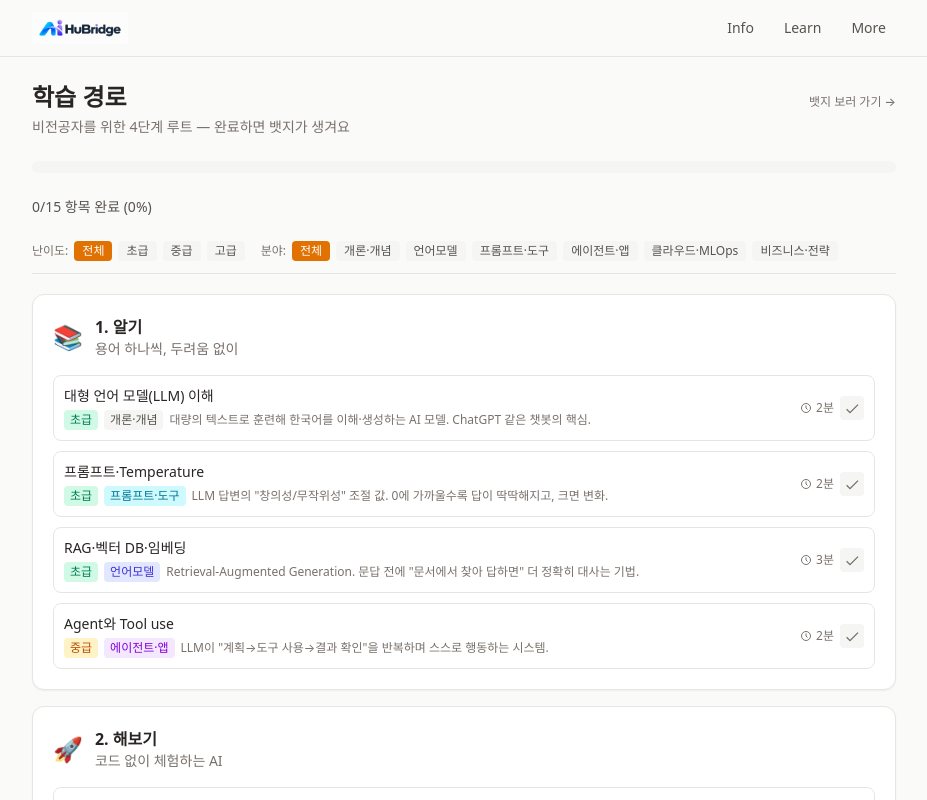
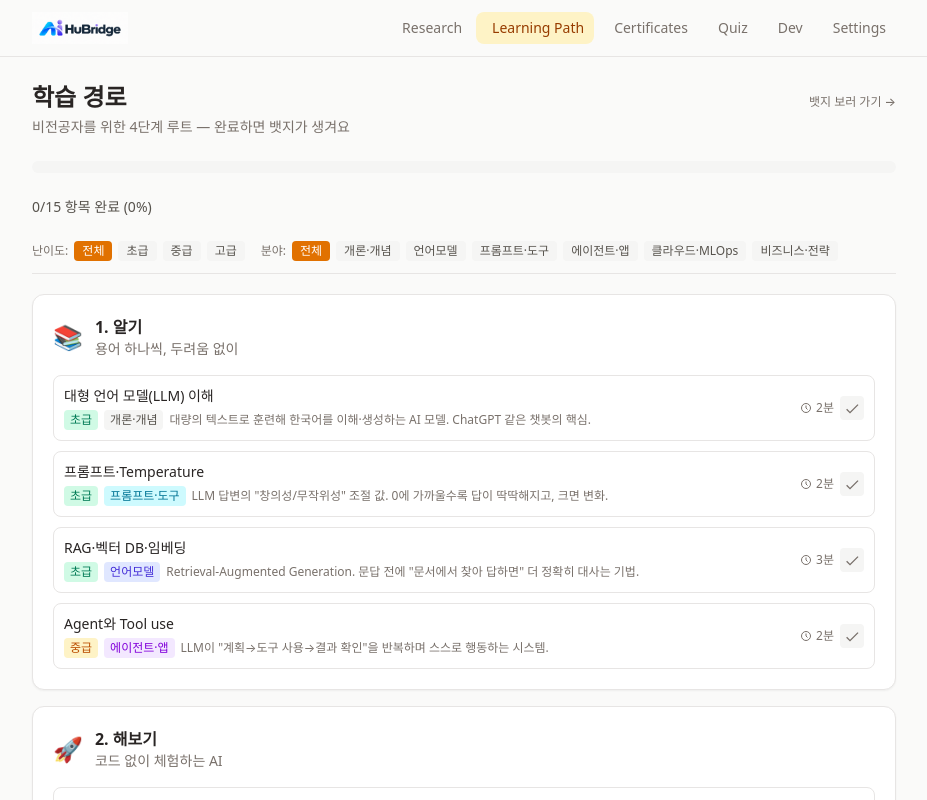
Before and after one commit to Oh-JunTaek/AIHuBridge, a React (Vite) app: page /path in a window 1280 px wide. Shown: the top 800 px of the page, without its empty margins (176-1103 px from the left). Built offline with nearby package versions, Linux system fonts and the light colour scheme; a web font is replaced by a local one.

Commit message:
refactor: rollback to 1-level menu; preserve logo-link + 1depth nav

```diff
--- a/src/routes/Root.tsx
+++ b/src/routes/Root.tsx
@@ -2,28 +2,12 @@ import { Outlet, NavLink } from 'react-router-dom';
 import { BadgeIcon, QuizIcon, SettingsIcon, DevIcon } from '../components/icons';
 import { LogoIcon } from '../components/LogoIcon';
 import { useT } from '../lib/i18n';
-import { useState } from 'react';
 
-// 라우팅 정의 (t 없이 가능한 한 분리)
-const topMenu = [
-  {
-    id: 'info',
-    labelKey: 'nav.info',
-    icon: <LogoIcon />,
-    children: [{ to: '/research', key: 'nav.research', icon: <LogoIcon /> }],
-  },
-  {
-    id: 'learn',
-    labelKey: 'nav.learn',
-    icon: <LogoIcon />,
-    children: [
+// 1뎁스 메뉴 (롤백된 구조)
+const linkConfs = [
+  { to: '/research', key: 'nav.research', icon: <LogoIcon /> },
   { to: '/path', key: 'nav.path', icon: <LogoIcon /> },
   { to: '/certs', key: 'nav.certs', icon: <BadgeIcon /> },
-    ],
-  },
-];
-
-const moreLinks = [
   { to: '/quiz', key: 'nav.quiz', icon: <QuizIcon /> },
   { to: '/dev', key: 'nav.dev', icon: <DevIcon /> },
   { to: '/settings', key: 'nav.settings', icon: <SettingsIcon /> },
@@ -36,51 +20,33 @@ export default function Root() {
     <div className="min-h-screen bg-stone-50 text-stone-700 dark:bg-stone-950 dark:text-stone-200 flex flex-col transition-colors">
       <header className="sticky top-0 z-20 bg-stone-50/80 dark:bg-stone-950/80 backdrop-blur border-b border-stone-200 dark:border-stone-700">
         <div className="mx-auto max-w-4xl px-4 h-14 flex items-center justify-between">
-          {/* 로고: HuBridge.png 이미지만 표시 */}
-          <div className="flex items-center">
+          {/* 로고: HuBridge.png 이미지 (클릭 시 홈 랜딩) */}
+          <NavLink to="/">
             <img
               src={`${import.meta.env.BASE_URL}icon/HuBridge.png`}
               alt="AI 허브릿지 로고"
               className="h-8 w-auto"
             />
-          </div>
+          </NavLink>
 
           <nav className="flex items-center gap-1 overflow-x-auto">
-            {topMenu.map((group) => (
-              <div key={group.id} className="relative group">
-                <button
-                  type="button"
-                  className="flex items-center gap-1.5 rounded-lg px-2.5 py-1.5 text-sm font-medium text-stone-600 dark:text-stone-300 hover:bg-stone-200/60 dark:hover:bg-stone-700/60 whitespace-nowrap"
-                >
-                  {group.icon}
-                  <span>{t(group.labelKey)}</span>
-                </button>
-
-                {/* 2-Level 드롭다운 */}
-                <div className="absolute left-0 top-full mt-1 hidden min-w-[140px] flex-col gap-1 rounded-lg bg-stone-100 dark:bg-stone-800 p-1 text-sm shadow-lg group-hover:flex">
-                  {group.children.map((child) => (
+            {linkConfs.map((l) => (
               <NavLink
-                      key={child.to}
-                      to={child.to}
+                key={l.to}
+                to={l.to}
                 end
                 className={({ isActive }) =>
-                        `flex items-center gap-1.5 rounded-md px-2 py-1.5 whitespace-nowrap ${
+                  `flex items-center gap-1.5 rounded-lg px-2.5 py-1.5 text-sm font-medium whitespace-nowrap ${
                     isActive
-                            ? 'bg-amber-100 dark:bg-amber-900/40 text-amber-800 dark:text-amber-200 font-medium'
-                            : 'text-stone-600 dark:text-stone-300 hover:bg-stone-200/60 dark:hover:bg-stone-700/60'
+                      ? 'bg-amber-100 dark:bg-amber-900/40 text-amber-800 dark:text-amber-200'
+                      : 'text-stone-500 dark:text-stone-400 hover:bg-stone-200/60 dark:hover:bg-stone-700/60'
                   }`
                 }
               >
-                      {child.icon}
-                      <span>{t(child.key)}</span>
+                {l.icon}
+                <span>{t(l.key)}</span>
               </NavLink>
             ))}
-                </div>
-              </div>
-            ))}
-
-            {/* More: 퀴즈 / 개발자 / 설정 */}
-            <MoreMenu links={moreLinks} t={t} />
           </nav>
         </div>
       </header>
@@ -101,41 +67,3 @@ export default function Root() {
     </div>
   );
 }
-
-// More 버튼 컴포넌트 (간결화)
-function MoreMenu({ links, t }: { links: typeof moreLinks; t: ReturnType<typeof useT> }) {
-  const [open, setOpen] = useState(false);
-  return (
-    <div className="relative" onMouseLeave={() => setOpen(false)}>
-      <button
-        type="button"
-        onClick={() => setOpen(!open)}
-        className="flex items-center gap-1.5 rounded-lg px-2.5 py-1.5 text-sm font-medium text-stone-600 dark:text-stone-300 hover:bg-stone-200/60 dark:hover:bg-stone-700/60 whitespace-nowrap"
-      >
-        <SettingsIcon />
-        <span>More</span>
-      </button>
-      {open && (
-        <div className="absolute right-0 top-full mt-1 flex min-w-[140px] flex-col gap-1 rounded-lg bg-stone-100 dark:bg-stone-800 p-1 text-sm shadow-lg">
-          {links.map((l) => (
-            <NavLink
-              key={l.to}
-              to={l.to}
-              end
-              className={({ isActive }) =>
-                `flex items-center gap-1.5 rounded-md px-2 py-1.5 whitespace-nowrap ${
-                  isActive
-                    ? 'bg-amber-100 dark:bg-amber-900/40 text-amber-800 dark:text-amber-200 font-medium'
-                    : 'text-stone-600 dark:text-stone-300 hover:bg-stone-200/60 dark:hover:bg-stone-700/60'
-                }`
-              }
-            >
-              {l.icon}
-              <span>{t(l.key)}</span>
-            </NavLink>
-          ))}
-        </div>
-      )}
-    </div>
-  );
-}
```
Lines whose indentation alone changed are shown as unchanged.
